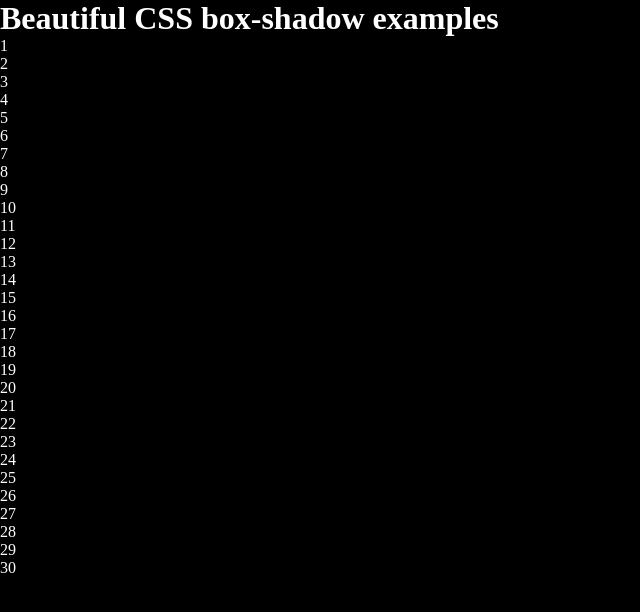
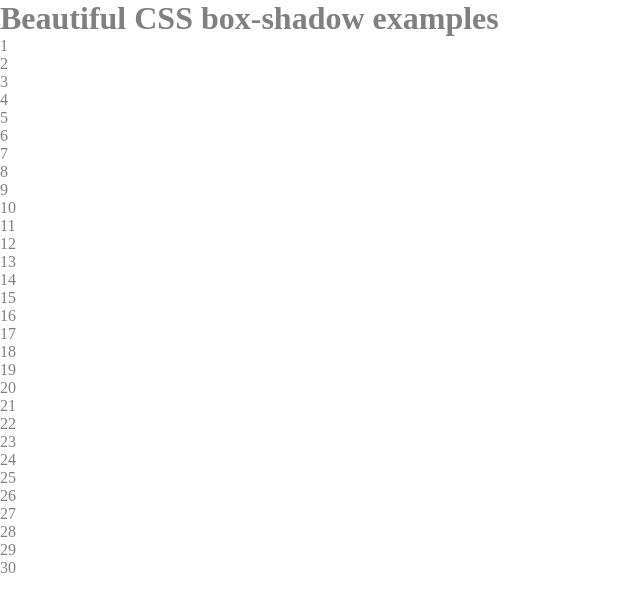
Before and after one commit to fellow-developers/css_utilities, a plain HTML site: page index.html in a window 1280 px wide. Shown: the whole page, without its empty margins (0-640 px from the left). Drawn offline with nearby package versions, Linux system fonts and the light colour scheme; files that its build step writes are made by us from their sources.

Commit message:
add `import` statement in `style.scss`

```diff
--- a/scss/abstracts/__variables.scss
+++ b/scss/abstracts/__variables.scss
@@ -1,4 +1,4 @@
 /// Colors
 // body color
-$body-color: #fff;
-$body-bg-color: #000;
+$body-color: gray;
+$body-bg-color: #fff;
--- a/scss/style.scss
+++ b/scss/style.scss
@@ -1,12 +1,3 @@
-* {
-  margin: 0;
-  padding: 0;
-  box-sizing: border-box;
-}
-
-body {
-  width: 100vw;
-  height: 100vh;
-  color: white;
-  background-color: black;
-}
+@import "./abstracts/_variables";
+@import "./base/reset";
+@import "./pages/home";
```
